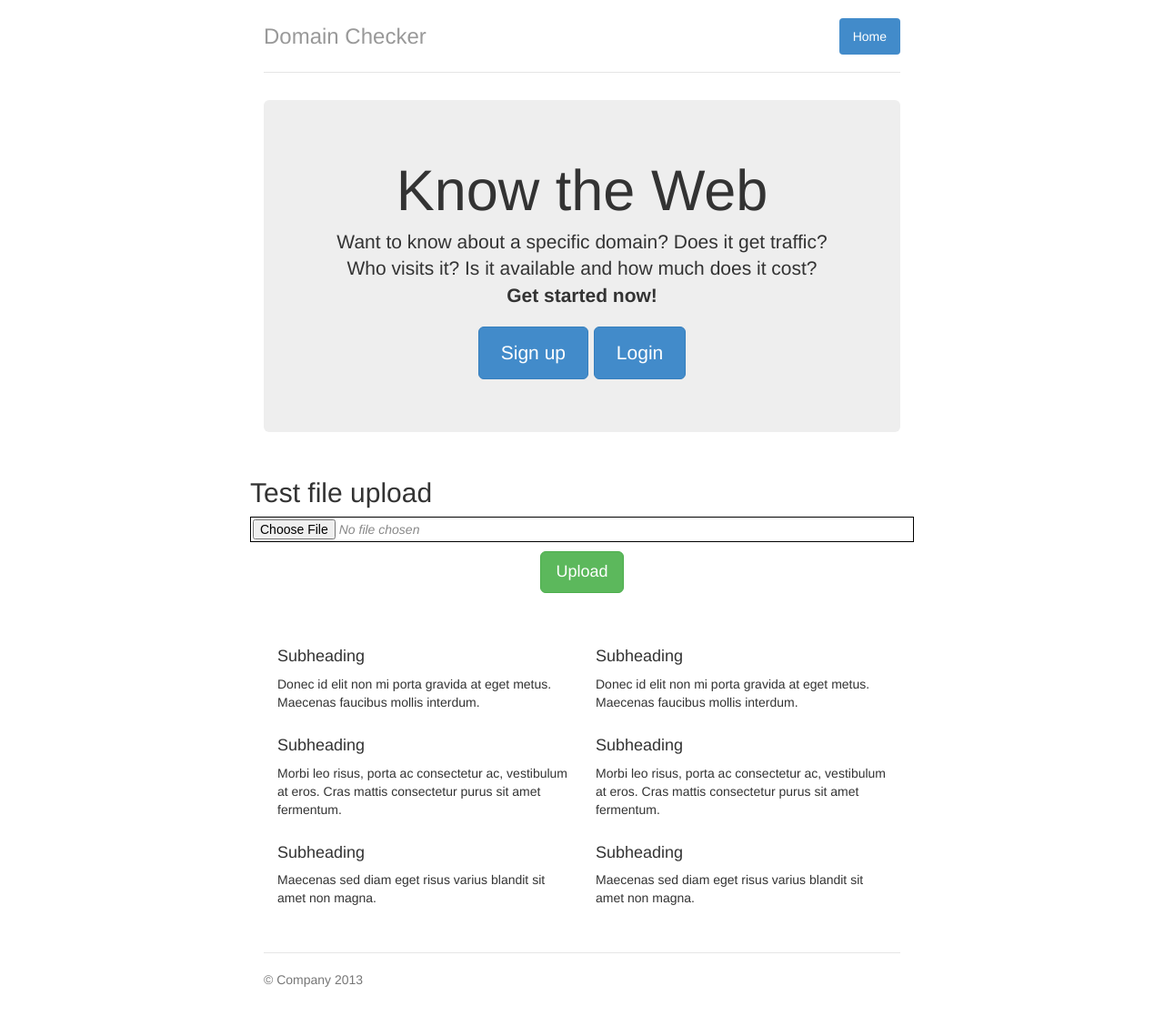
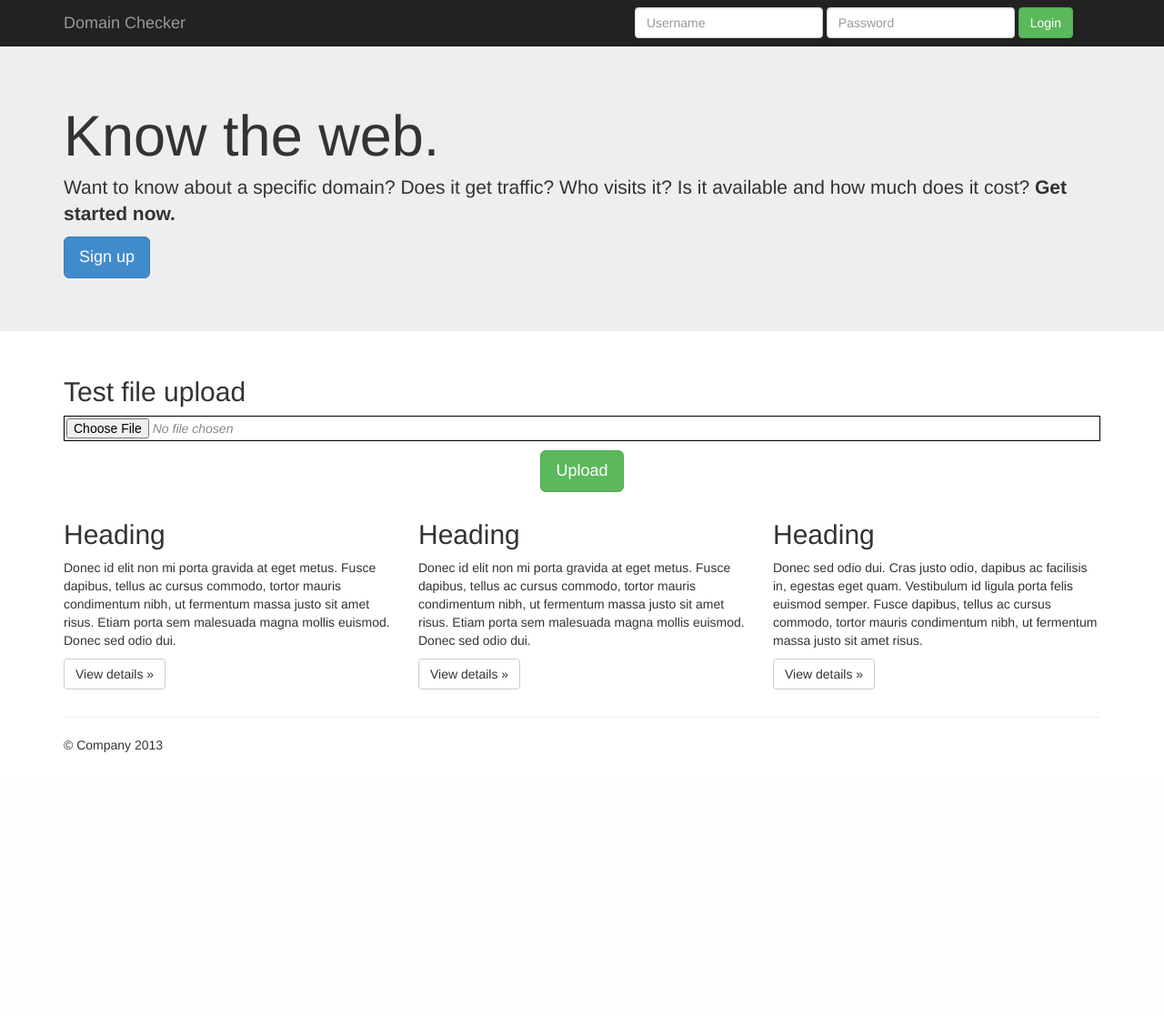
Before and after one commit to supermakc/Domain-Pan, a Django app: page / in a window 1280 px wide. Shown: the whole page at 91% size. After the commit the page ends 827 px from the top, so only its background shows below. Run offline with Django 3.2, Linux system fonts and the light colour scheme; data that the repository does not hold is empty.

Commit message:
Fixed: Modified front page style to Bootstrap Jumbotron (non-narrow).

```diff
--- a/main/templates/main/index.html
+++ b/main/templates/main/index.html
@@ -27,19 +27,32 @@
   </head>
 
   <body>
+    <div class="navbar navbar-inverse navbar-fixed-top" role="navigation">
+      <div class="container">
+        <div class="navbar-header">
+          <button type="button" class="navbar-toggle" data-toggle="collapse" data-target=".navbar-collapse">
+            <span class="sr-only">Toggle navigation</span>
+            <span class="icon-bar"></span>
+            <span class="icon-bar"></span>
+            <span class="icon-bar"></span>
+          </button>
+          <a class="navbar-brand" href="/">Domain Checker</a>
+        </div>
+        <div class="navbar-collapse collapse">
+          <form class="navbar-form navbar-right">
+            <div class="form-group">
+              <input type="text" placeholder="Username" class="form-control" />
+            </div>
+            <div class="form-group">
+              <input type="password" placeholder="Password" class="form-control" />
+            </div>
+            <button type="submit" class="btn btn-success">Login</button>
+          </form>
+        </div>
+      </div>
+    </div>
 
     <div class="container">
-      <div class="header">
-        <ul class="nav nav-pills pull-right">
-          <li class="active"><a href="/">Home</a></li>
-          <!--
-          <li><a href="#">About</a></li>
-          <li><a href="#">Contact</a></li>
-          -->
-        </ul>
-        <h3 class="text-muted">Domain Checker</h3>
-      </div>
-
       {% if domain_list|length > 0 %}
         <p>A total of {{urlc}} URL(s) were processed.  To upload another file <a href="#upload_box">click here</a>.</p>
         <p>{{domain_list|length}} unique domain(s) were found [<b>Note:</b> {{excluded_domains|length}} domain(s) were <a href="javascript:list_exclusions()">excluded</a>]:</p>
@@ -49,19 +62,17 @@
         {% endfor %}
         </ol>
       {% endif %}
-
-      <div class="jumbotron" id="upload_box">
-        <h1>Know the Web</h1>
-        <p class="lead">Want to know about a specific domain?  Does it get traffic?  Who visits it?  Is it available and how much does it cost? <br /><b>Get started now!</b></p>
-        <!-- Just <b>upload a file</b> with a list of domains in the box below.</p>
-        -->
-        <p>
-          <button class="btn btn-primary btn-lg" data-toggle="modal" data-target="#signin">Sign up</button>
-          <button class="btn btn-primary btn-lg" data-toggle="modal" data-target="#login">Login</button>
-        </p>
     </div>
 
-      <div class="row">
+    <div class="jumbotron">
+      <div class="container">
+        <h1>Know the web.</h1>
+        <p>Want to know about a specific domain?  Does it get traffic?  Who visits it?  Is it available and how much does it cost? <b>Get started now.</b></p>
+        <p><a class="btn btn-primary btn-lg" role="button" data-toggle="modal" data-target="#signup">Sign up</a></p>
+      </div>
+    </div>
+
+    <div class="container">
       <p class="normal">
       <h2>Test file upload</h2>
       <form name='upload' action="/" method="post" {% if form.is_multipart %}enctype="multipart/form-data"{% endif %}>{% csrf_token %}
@@ -73,29 +84,27 @@
       </p>
     </div>
 
-      <div class="row marketing">
-        <div class="col-lg-6">
-          <h4>Subheading</h4>
-          <p>Donec id elit non mi porta gravida at eget metus. Maecenas faucibus mollis interdum.</p>
-
-          <h4>Subheading</h4>
-          <p>Morbi leo risus, porta ac consectetur ac, vestibulum at eros. Cras mattis consectetur purus sit amet fermentum.</p>
-
-          <h4>Subheading</h4>
-          <p>Maecenas sed diam eget risus varius blandit sit amet non magna.</p>
+    <div class="container">
+      <!-- Example row of columns -->
+      <div class="row">
+        <div class="col-md-4">
+          <h2>Heading</h2>
+          <p>Donec id elit non mi porta gravida at eget metus. Fusce dapibus, tellus ac cursus commodo, tortor mauris condimentum nibh, ut fermentum massa justo sit amet risus. Etiam porta sem malesuada magna mollis euismod. Donec sed odio dui. </p>
+          <p><a class="btn btn-default" href="#" role="button">View details &raquo;</a></p>
+        </div>
+        <div class="col-md-4">
+          <h2>Heading</h2>
+          <p>Donec id elit non mi porta gravida at eget metus. Fusce dapibus, tellus ac cursus commodo, tortor mauris condimentum nibh, ut fermentum massa justo sit amet risus. Etiam porta sem malesuada magna mollis euismod. Donec sed odio dui. </p>
+          <p><a class="btn btn-default" href="#" role="button">View details &raquo;</a></p>
+       </div>
+        <div class="col-md-4">
+          <h2>Heading</h2>
+          <p>Donec sed odio dui. Cras justo odio, dapibus ac facilisis in, egestas eget quam. Vestibulum id ligula porta felis euismod semper. Fusce dapibus, tellus ac cursus commodo, tortor mauris condimentum nibh, ut fermentum massa justo sit amet risus.</p>
+          <p><a class="btn btn-default" href="#" role="button">View details &raquo;</a></p>
+        </div>
       </div>
 
-        <div class="col-lg-6">
-          <h4>Subheading</h4>
-          <p>Donec id elit non mi porta gravida at eget metus. Maecenas faucibus mollis interdum.</p>
-
-          <h4>Subheading</h4>
-          <p>Morbi leo risus, porta ac consectetur ac, vestibulum at eros. Cras mattis consectetur purus sit amet fermentum.</p>
-
-          <h4>Subheading</h4>
-          <p>Maecenas sed diam eget risus varius blandit sit amet non magna.</p>
-        </div>
-      </div>
+      <hr />
 
       <div class="footer">
         <p>&copy; Company 2013</p>
@@ -103,7 +112,7 @@
 
     </div> <!-- /container -->
 
-    <div class="modal fade" id="signin" role="dialog">
+    <div class="modal fade" id="signup" role="dialog">
       <div class="modal-dialog">
         <div class="modal-content">
           <div class="modal-header">
@@ -120,6 +129,7 @@
       </div>
     </div>
 
+    <!-- No longer required
     <div class="modal fade" id="login" role="dialog">
       <div class="modal-dialog">
         <div class="modal-content">
@@ -136,6 +146,7 @@
         </div>
       </div>
     </div>
+    -->
 
     <!-- jQuery (necessary for Bootstrap's JavaScript plugins) -->
     <script src="https://code.jquery.com/jquery.js"></script>
--- a/media/css/custom.css
+++ b/media/css/custom.css
@@ -1,37 +1,46 @@
 /* Space out content a bit */
 body {
-  padding-top: 20px;
+  padding-top: 50px;
   padding-bottom: 20px;
 }
 
 /* Everything but the jumbotron gets side spacing for mobile first views */
+/*
 .header,
 .marketing,
 .footer {
   padding-left: 15px;
   padding-right: 15px;
 }
+*/
 
 /* Custom page header */
+/*
 .header {
   border-bottom: 1px solid #e5e5e5;
 }
+*/
 /* Make the masthead heading the same height as the navigation */
+/*
 .header h3 {
   margin-top: 0;
   margin-bottom: 0;
   line-height: 40px;
   padding-bottom: 19px;
 }
+*/
 
 /* Custom page footer */
+/*
 .footer {
   padding-top: 19px;
   color: #777;
   border-top: 1px solid #e5e5e5;
 }
+*/
 
 /* Customize container */
+/*
 @media (min-width: 768px) {
   .container {
     max-width: 730px;
@@ -40,8 +49,10 @@ body {
 .container-narrow > hr {
   margin: 30px 0;
 }
+*/
 
 /* Main marketing message and sign up button */
+/*
 .jumbotron {
   text-align: center;
   border-bottom: 1px solid #e5e5e5;
@@ -50,14 +61,17 @@ body {
   font-size: 21px;
   padding: 14px 24px;
 }
+*/
 
 /* Supporting marketing content */
+/*
 .marketing {
   margin: 40px 0;
 }
 .marketing p + h4 {
   margin-top: 28px;
 }
+*/
 
 input[type="file"] {
     border: 1px solid black;
```
Lines whose indentation alone changed are shown as unchanged.
